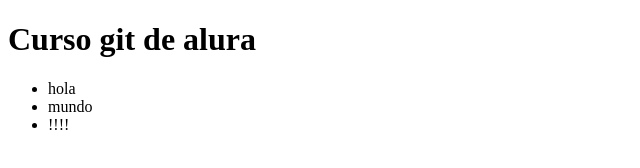
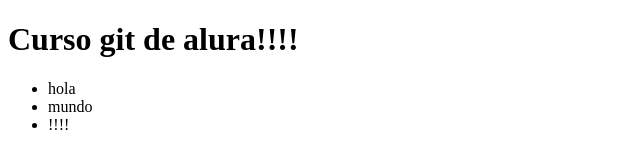
Before and after one commit to HectorFloresLop/curso-git, a plain HTML site: page index.html in a window 1280 px wide. Shown: the full height of the page, 0-640 px from the left. Drawn offline with Linux system fonts and the light colour scheme.

Commit message:
agregando signos

```diff
--- a/index.html
+++ b/index.html
@@ -7,7 +7,7 @@
     <title>Document</title>
 </head>
 <body>
-    <h1>Curso git de alura</h1>
+    <h1>Curso git de alura!!!!</h1>
     <ul>
         <li>hola</li>
         <li>mundo</li>
```
